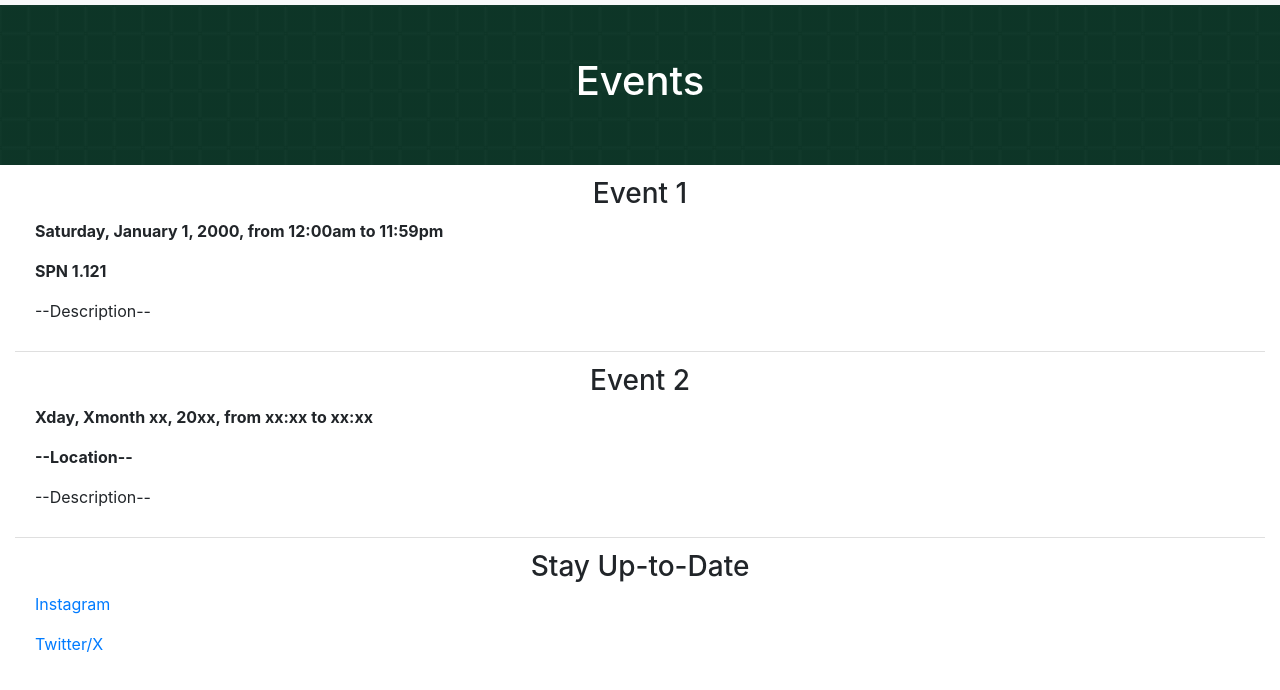
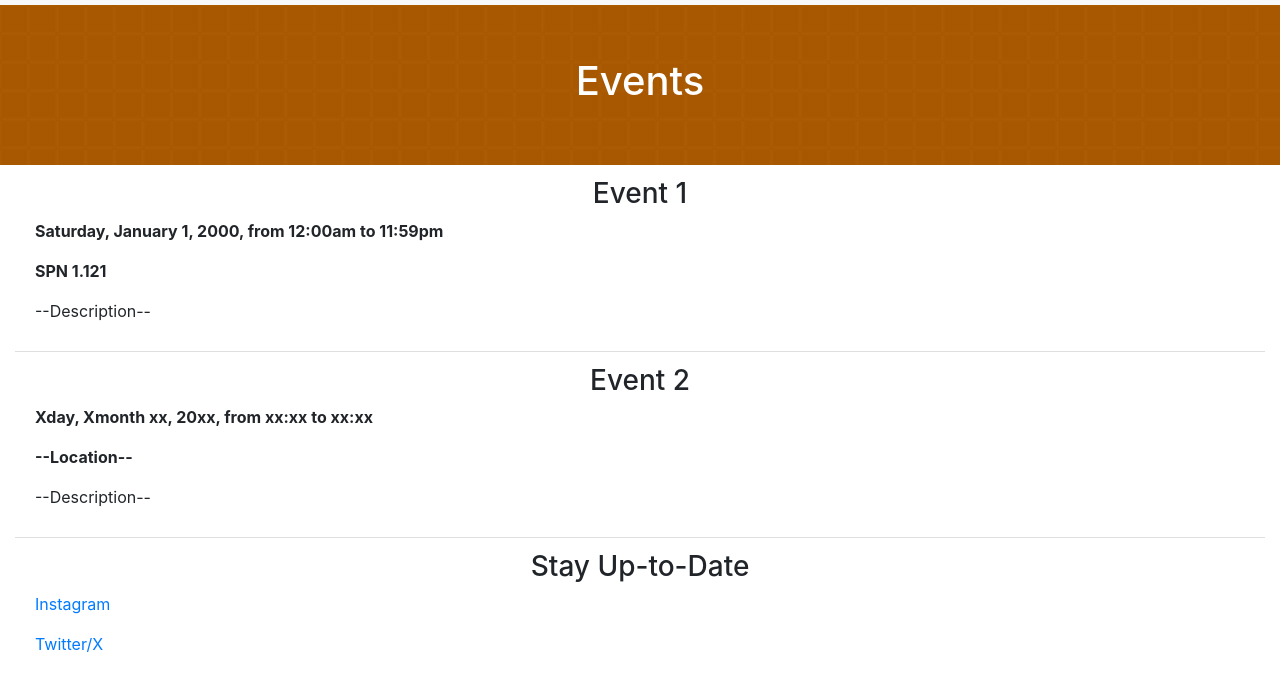
Before and after one commit to WarrenTex/demo, a plain HTML site: page events.html in a window 1280 px wide. Shown: the part 68-758 px from the top of the page. Drawn offline with Linux system fonts and the light colour scheme.

Commit message:
Update events.html

```diff
--- a/events.html
+++ b/events.html
@@ -22,7 +22,7 @@
         align-items: center;
       }
       .heading{
-        background: linear-gradient(rgba(18, 71, 52, 0.75), rgba(18, 71, 52, 0.75)), url(images/repeated-square-dark.png), no-repeat, 0, 0;
+        background: linear-gradient(rgba(223, 117, 0, 0.75), rgba(223, 117, 0, 0.75)), url(images/repeated-square-dark.png), no-repeat, 0, 0;
         color: white;
       }
       .heading div{
```
